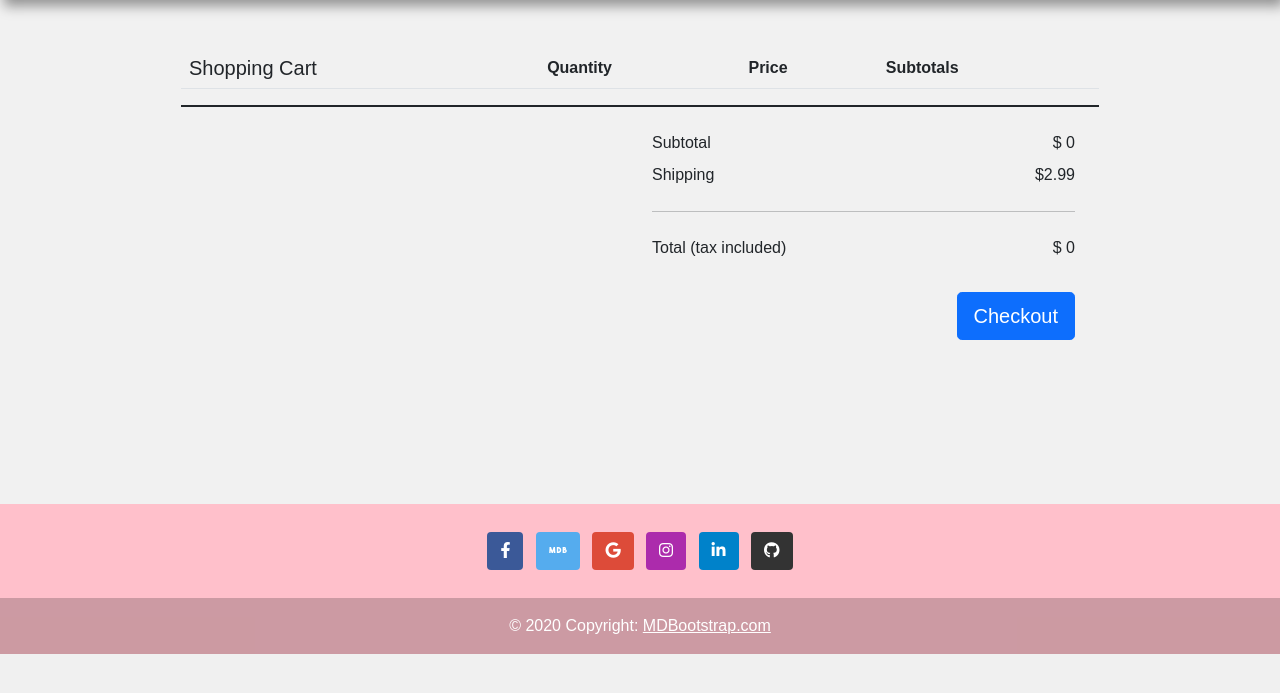
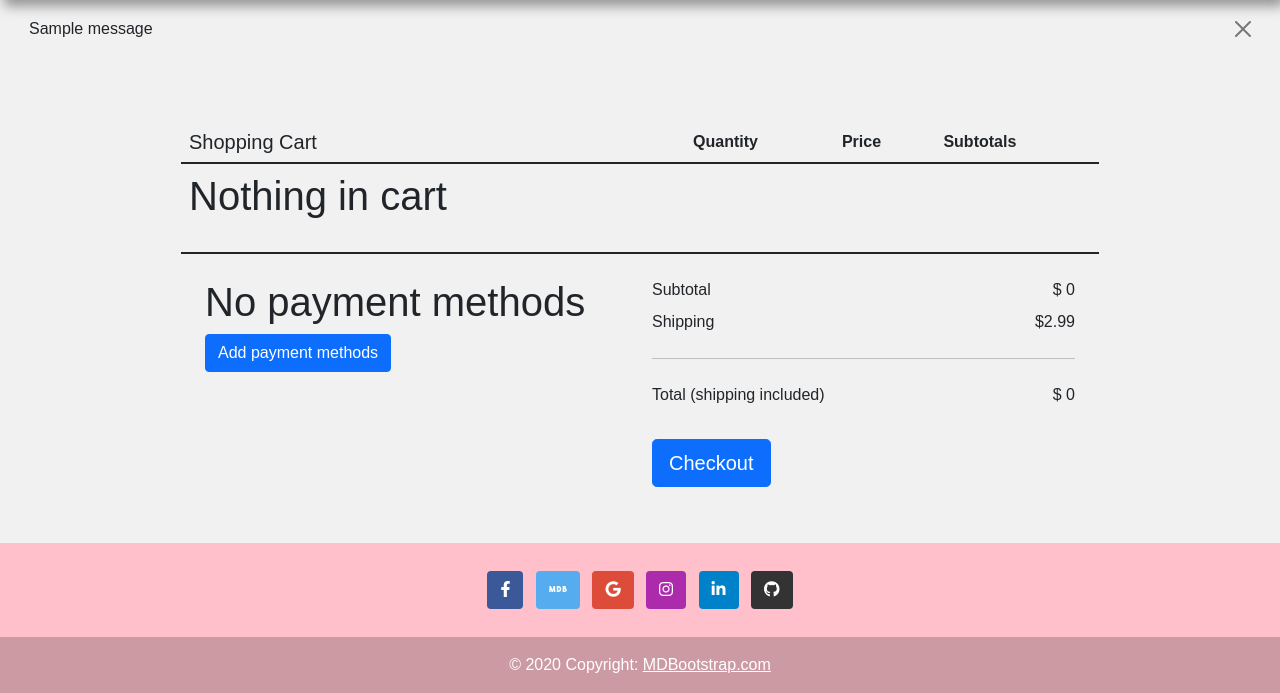
Before and after one commit to pupuduck/AppDevelopmentProject, a Flask app: page /cart in a window 1280 px wide. Shown: the part 146-839 px from the top of the page. Before the commit the page ends 800 px from the top, so only its background shows below. Run offline with Flask 2, Linux system fonts and the light colour scheme; one stand-in notice (Sample message) is shown; lists and menus that the app fills with data are empty; some libraries are stand-ins or nearby versions.

Commit message:
cart + transaction history

```diff
--- a/Templates/cart.html
+++ b/Templates/cart.html
@@ -2,6 +2,16 @@
 {% block title %}Dr. Donuts{% endblock %}
 
 {% block content %}
+{% with messages = get_flashed_messages(with_categories=true) %}
+  {% if messages %}
+    {% for category, message in messages %}
+            <div class="alert {{category}} alert-dismissible fade show" role="alert">
+                <span>{{ message }}</span>
+                <button type="button" class="btn-close" data-bs-dismiss="alert" aria-label="Close"></button>
+            </div>
+    {% endfor %}
+  {% endif %}
+{% endwith %}
 <section class="h-100 h-custom">
   <div class="container h-100 py-5 w-75">
     <div class="row d-flex justify-content-center align-items-center h-100">
@@ -18,10 +28,17 @@
               </tr>
             </thead>
             <tbody>
+            {% if cart_count == 0 %}
+            <tr style="border-style: none">
+              <td style="border-bottom-width: 0px">
+                <h1>Nothing in cart</h1>
+              </td>
+            </tr>
+            {% else %}
             {% for items in cart_list %}
 
 
-              <tr>
+              <tr style="border-style: none">
                 <th scope="row" class="border-bottom-0">
                   <div class="d-flex align-items-center">
                 <img src="{{ items.get_image() }}" class="img-fluid rounded-3" style="width: 120px;" alt="Book">
@@ -81,16 +98,21 @@
                 </td>
               </tr>
             {% endfor %}
+            {% endif %}
             </tbody>
           </table>
         </div>
 
         <div class="card shadow-2-strong mb-5 mb-lg-0 " style="background-color: transparent; border: none; border-top: 2px solid; border-radius: 0px; ">
-          <div class="card-body p-4" style="text-align: right;" >
+          <div class="card-body p-4" >
 
             <div class="row">
               <div class="col-md-6 col-lg-4 col-xl-6 mb-4 mb-md-0">
                 <form>
+                  {% if card_count == 0 %}
+                  <h1 class="text-right">No payment methods</h1>
+                  <a href="/addPaymentMethod" class="btn btn-primary">Add payment methods</a>
+                  {% else %}
                  {% for cards in card_list %}
                    <div class="d-flex flex-row pb-3">
                     <div class="d-flex align-items-center pe-2">
@@ -105,7 +127,7 @@
                     </div>
                   </div>
                   {% endfor %}
-
+                  {% endif %}
                 </form>
               </div>
 
@@ -123,16 +145,14 @@
                 <hr class="my-4">
 
                 <div class="d-flex justify-content-between mb-4" style="font-weight: 500;">
-                  <p class="mb-2">Total (tax included)</p>
+                  <p class="mb-2">Total (shipping included)</p>
                   <p class="mb-2">$ {{total}} </p>
                 </div>
-
-                <button type="button" class="btn btn-primary btn-block btn-lg">
-                  <div class="d-flex justify-content-between">
-                    <span>Checkout</span>
-                  </div>
-                </button>
-
+                <a href="/checkOut">
+                  <button type="button" class="btn btn-primary btn-block btn-lg">
+                      <span>Checkout</span>
+                  </button>
+                </a>
               </div>
             </div>
 
--- a/main.py
+++ b/main.py
@@ -12,11 +12,13 @@ from models.products.productForm import CreateProductForm, AddToCart
 from models.products.product import Product
 from models.cust.chat import get_response
 from models.products.cart import cartItems
+from models.auth.transaction_history import transactionHistory
 from PIL import Image
 import secrets
 import shelve
 import calendar
 import time
+from datetime import datetime
 
 
 app = Flask(__name__)
@@ -230,9 +232,9 @@ def update():
 
     card_list = current_user.get_payment_methods()
     card_count = len(card_list)
-
+    transaction_history = current_user.get_transaction_history()
     return render_template('update.html', update_form=update_form, update_password_form=update_password_form,
-                           error=error, error2=error2, card_list=card_list, card_count=card_count)
+                           error=error, error2=error2, card_list=card_list, card_count=card_count, transaction_history=transaction_history)
 
 
 # adding payment methods
@@ -580,7 +582,6 @@ def create_resumes():
 
         try:
             resumes_dict = db['Resumes']
-
         except:
             print("Error in retrieving Resumes from Resumes.db.")
 
@@ -906,6 +907,8 @@ def cart():
     card_list = []
     subtotal = 0
     total = 0
+    cart_count = 0
+    card_count = 0
     try:
         db = shelve.open('DB/Customer/customer')
         if 'customer' in db:
@@ -916,6 +919,8 @@ def cart():
         user = user_dict.get(current_user.get_id())
         card_list = user.get_payment_methods()
         cart_list = user.get_cart()
+        cart_count = len(cart_list)
+        card_count = len(card_list)
         subtotal = 0
         for items in cart_list:
             subtotal += items.get_total_item_price()
@@ -926,7 +931,46 @@ def cart():
         print("IOError")
     except Exception as ex:
         print(f"Exception Error as {ex}")
-    return render_template('cart.html', cart_list=cart_list, total=total, subtotal=subtotal, card_list=card_list)
+    return render_template('cart.html', cart_list=cart_list, total=total, subtotal=subtotal, card_list=card_list, card_count=card_count, cart_count=cart_count)
+
+
+@app.route('/checkOut', methods=["GET", "POST"])
+def check_out():
+    try:
+        db = shelve.open('DB/Customer/customer')
+        user_dict = {}
+        if 'customer' in db:
+            user_dict = db['customer']
+        else:
+            db['customer'] = user_dict
+
+        timestamp = time.time()
+        date_time = datetime.fromtimestamp(timestamp)
+        str_date_time = date_time.strftime("%d-%m-%Y, %H:%M:%S")
+        user = user_dict.get(current_user.get_id())
+        transaction_history = user.get_transaction_history()
+        transaction_id = len(transaction_history) + 1
+        cart_list = user.get_cart()
+        subtotal = 0
+        for items in cart_list:
+            subtotal += items.get_total_item_price()
+
+        total = float(subtotal) + 2.99
+        transaction = transactionHistory(transaction_id, str_date_time, total)
+        transaction_history.append(transaction)
+        user.set_transaction_history(transaction_history)
+
+        cart_list.clear()
+        user.set_cart(cart_list)
+        db['customer'] = user_dict
+        print(transaction_history)
+        db.close()
+
+    except IOError:
+        print("IOError")
+    except Exception as ex:
+        print(f"Exception Error as {ex}")
+    return redirect(url_for('home'))
 
 
 @app.route('/updateProducts/<int:id>/', methods=['GET', 'POST'])
```
Also changed, not shown: Templates/update.html (+7 -26 lines), models/auth/transaction_history.py (added, +23 -0 lines), models/auth/user.py (+7 -0 lines), models/auth/auth_forms.py (line endings or trailing spaces), 2 other files.
